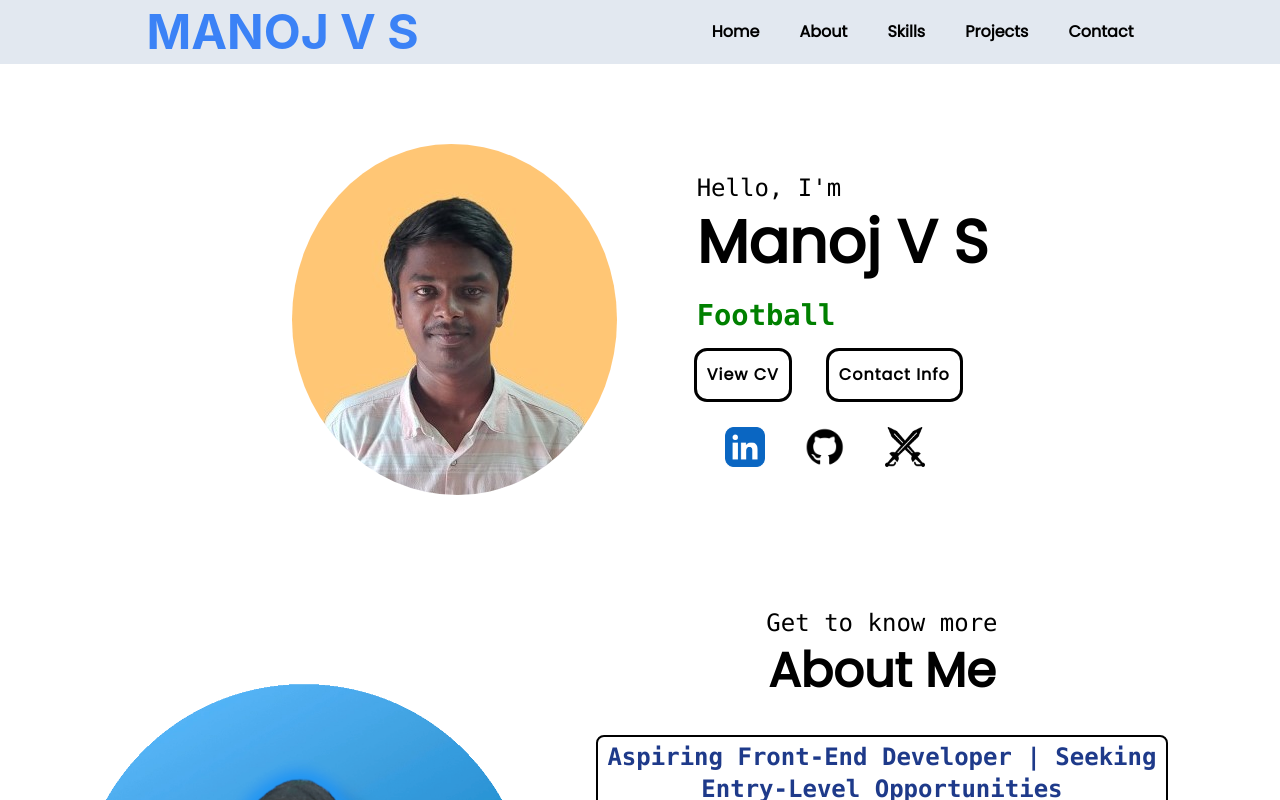
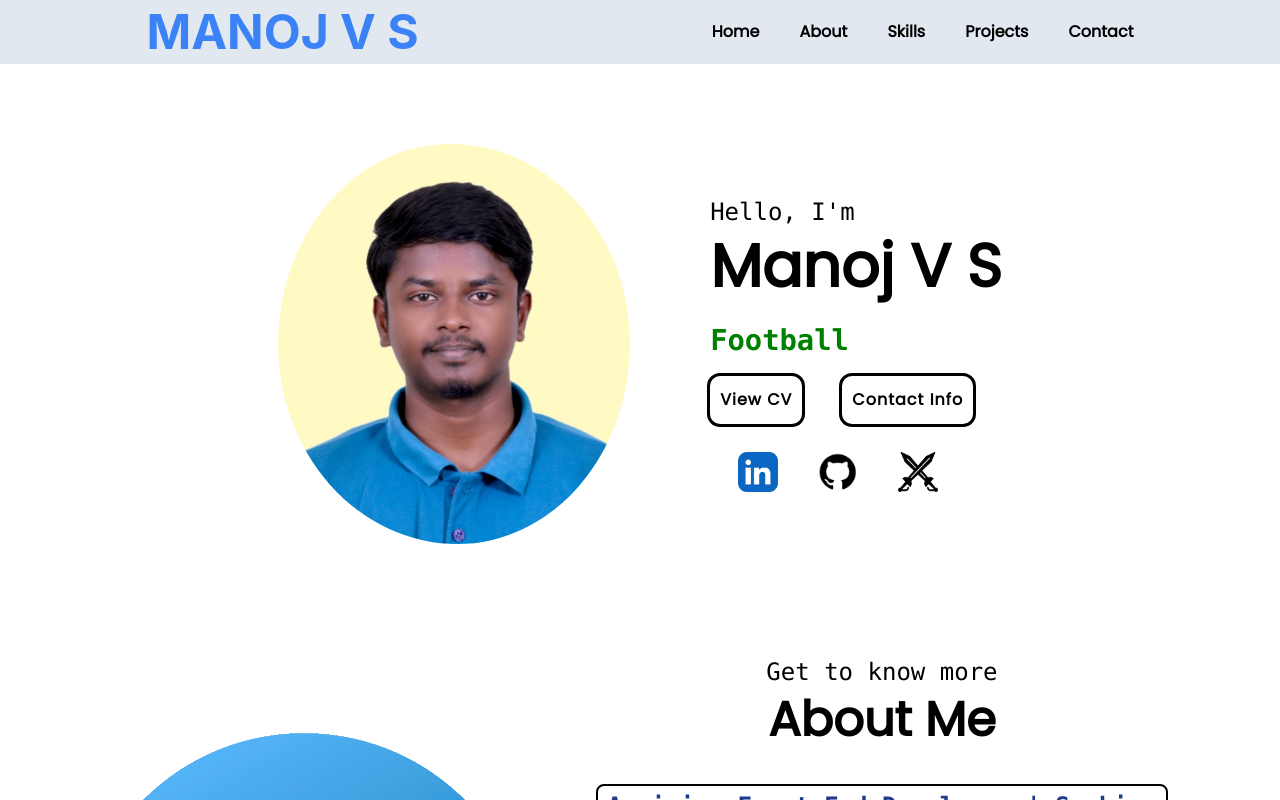
Before and after one commit to manojvs17/portfolio, a React (Create React App) app: page / in a window 1280 px wide. Shown: the top 800 px of the page. Built offline with nearby package versions, Linux system fonts and the light colour scheme.

Commit message:
Updated Photo

```diff
--- a/src/components/Home/Home.css
+++ b/src/components/Home/Home.css
@@ -10,6 +10,11 @@
  .home-content{
     align-items: center;
  }
+}
+.home-img{
+   height: 25em;
+   width: 22em;
+   object-fit:cover;
 }
 .home-height{
    height: fit-content;
--- a/src/components/Home/Home.js
+++ b/src/components/Home/Home.js
@@ -1,5 +1,5 @@
 import React from 'react';
-import myImage from '../../assets/19.jpg';
+import myImage from '../../assets/23.jpg';
 import gitHub from '../../assets/github.png';
 import linkedIn from '../../assets/linkedin.png';
 import cssbattle from '../../assets/bat.png';
```
Also changed, not shown: src/assets/23.jpg (added), 1 other file (tests, documents, lock files or other folders).
